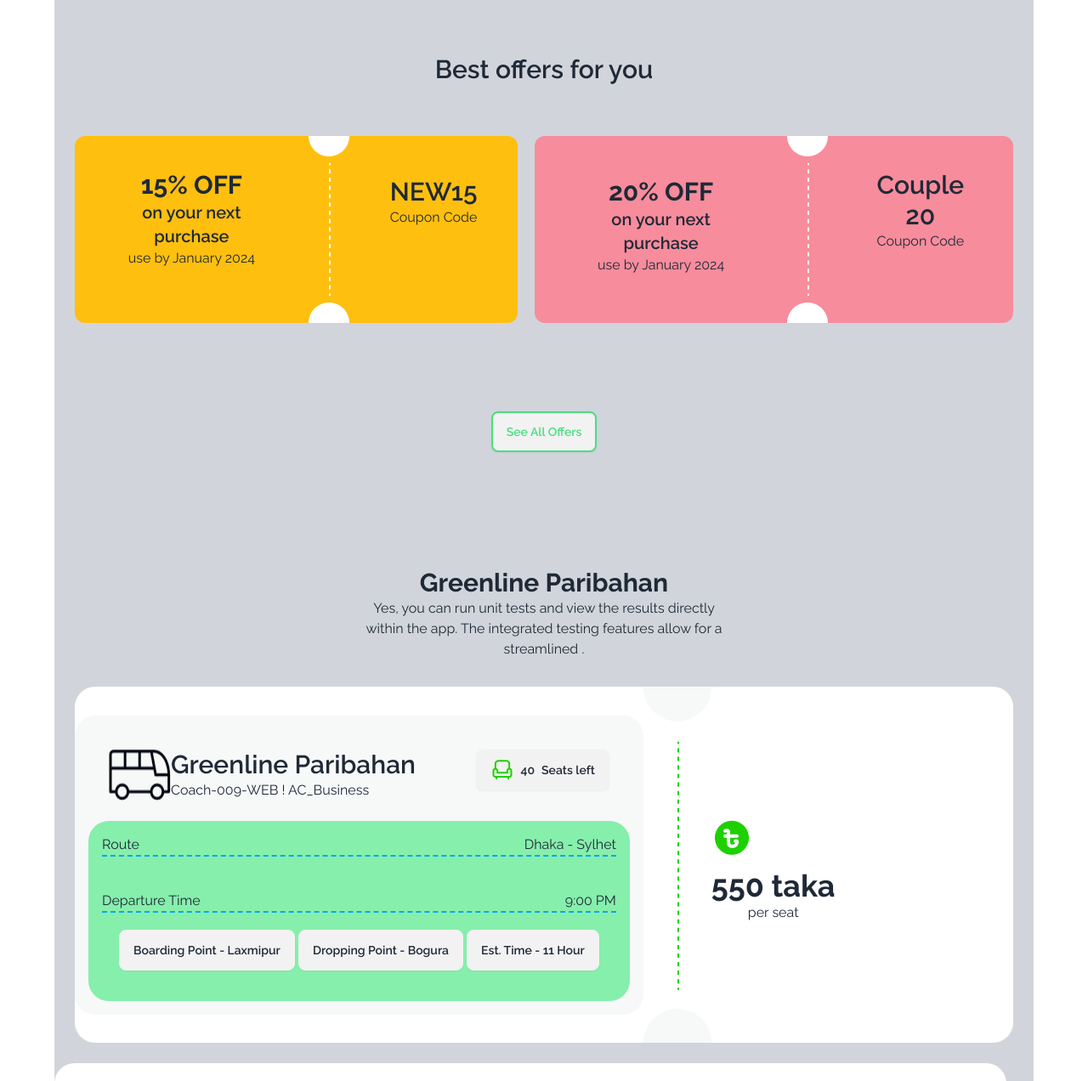
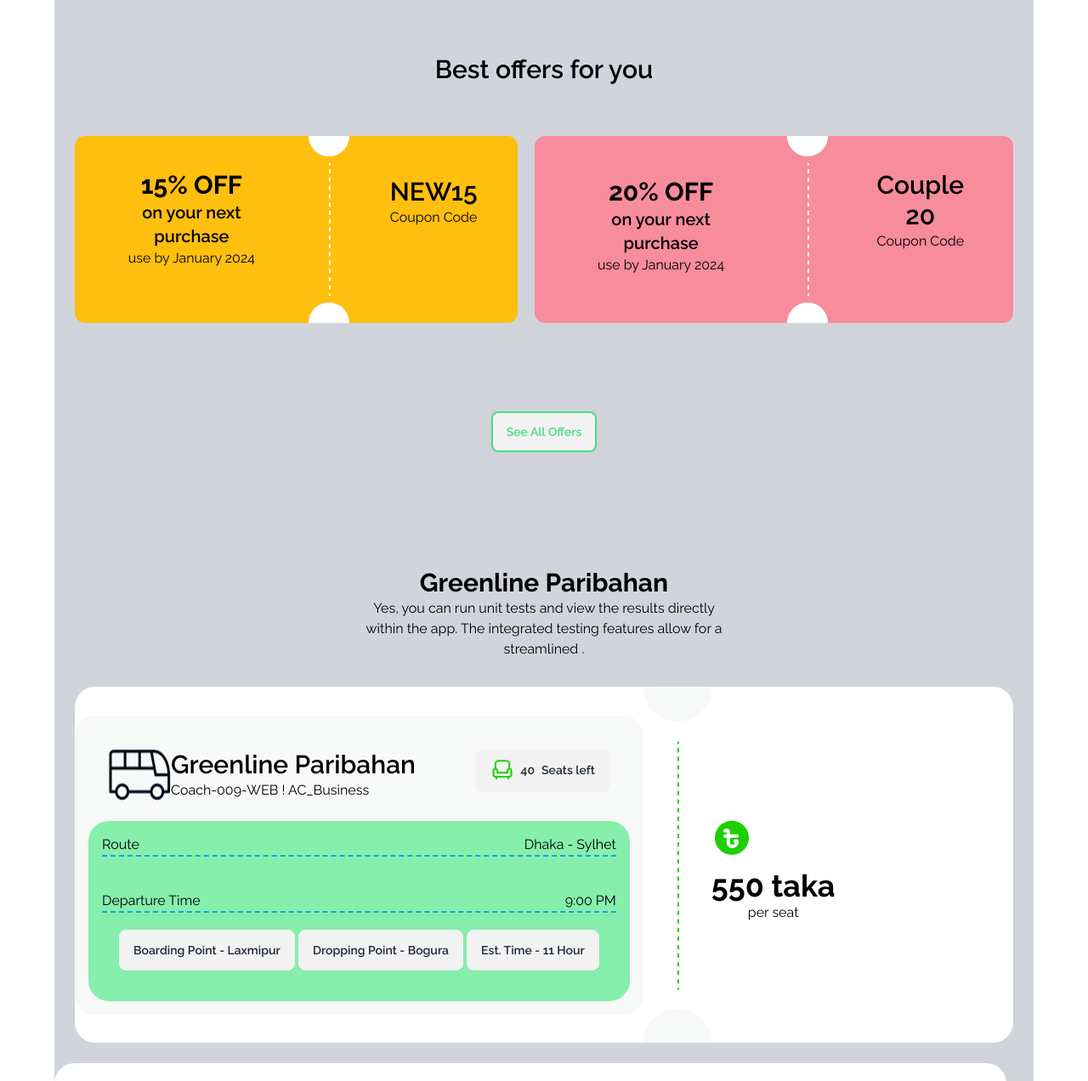
Before and after one commit to lelin171046/a5-greenline-poribohon, a plain HTML site: page index.html in a window 1280 px wide. Shown: the part 840-2112 px from the top of the page at 85% size. Drawn offline with nearby package versions, Linux system fonts and the light colour scheme.

Commit message:
add more java & css

```diff
--- a/index.html
+++ b/index.html
@@ -94,9 +94,9 @@
     </section>
     <!-- Copons section  -->
     <section>
-        <h3 class="text-3xl font-semibold text-center py-9">Best offers for you
+        <h3 class="text-3xl  text-black font-semibold text-center py-9">Best offers for you
         </h3>
-        <div class="lg:flex justify-center gap-5 text-center p-6">
+        <div class="lg:flex  text-black justify-center gap-5 text-center p-6">
             <div class=" bg-[#FFBF0F] flex justify-between rounded-xl ">
                 <div class="p-10">
                     <h2 class="text-3xl font-bold">15% OFF</h2>
@@ -137,14 +137,14 @@
 
     <!-- Booking section  -->
     <section class="p-6">
-        <div class="text-center p-8 mx-auto max-w-lg">
+        <div class=" text-black text-center p-8 mx-auto max-w-lg">
             <h3 class="text-3xl font-bold">Greenline Paribahan</h3>
             <p>Yes, you can run unit tests and view the results directly within the app. The integrated testing features allow for a streamlined .</p>
         </div>
-        <div class="items-center lg:flex bg-white rounded-3xl ">
+        <div class="items-center text-black lg:flex bg-white rounded-3xl ">
 
                 <div  class="bg-[#F7F8F8] rounded-3xl p-4">
-                    <div class="flex p-6 justify-between ">
+                    <div class="flex  text-black p-6 justify-between ">
                         <div class="flex justify-between">
                              <img src="images/bus-logo.png" alt="">
                           <div class="">
@@ -186,7 +186,7 @@
 
 
             <img src="images/info-devider.png" alt="">
-            <div class="text-center">
+            <div class=" text-black text-center">
                 <img class="py-3" src="images/fare.png" alt="">
                 <h2 class="text-4xl font-bold">550 taka</h2>
                 <p>per seat</p>
@@ -250,7 +250,7 @@
            </div>
             <div class="min-w-96  bg-slate-200 rounded-b-lg p-8 ">
                 <p class="border-dashed border-b-2 border-black" >Select Your Seat</p>
-                <div class="bg-slate-50 rounded-xl p-4">
+                <div class=" text-black bg-slate-50 rounded-xl p-4">
                     <div class="flex justify-between">
                         <h1>Seat <span></span></h1>
                         <h1>Class</h1>
@@ -291,7 +291,7 @@
         </div>
     </section>
    </main>
-   <footer class="flex justify-around">
+   <footer class="  text-black flex justify-around">
     <div class="">
         <h3 class="text-xl font-bold py-2">P-Ticket</h3>
         <p>P-Ticket is a digital platform to make your <br> daily commuting better.</p>
```
